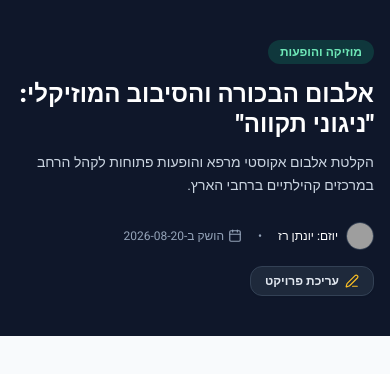
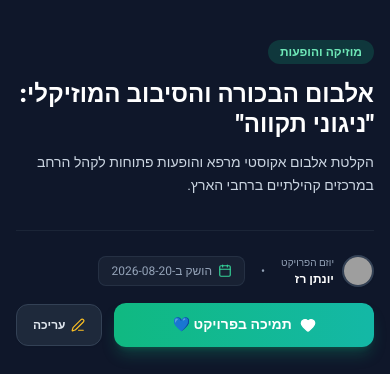
Before and after one commit to yacovdroridev/crowdfund-platform, a Flask app: page /project/music-for-healing in a window 390 px wide. Shown: the part 204-578 px from the top of the page. Run offline with Flask 3, Linux system fonts and the light colour scheme; data comes from the database, SQL or seed files in the repository; data that the repository does not hold is empty; some libraries are stand-ins or nearby versions; grey boxes are pictures that could not be loaded.

Commit message:
feat: add top hero support CTA button and mobile sticky support bar

```diff
--- a/templates/project.html
+++ b/templates/project.html
@@ -30,23 +30,34 @@
       {{ project.subtitle }}
     </p>
 
-    <div class="flex flex-wrap items-center justify-between gap-4 mt-6">
+    <div class="flex flex-wrap items-center justify-between gap-4 mt-8 pt-6 border-t border-slate-800/80">
       <div class="flex items-center gap-4 text-xs text-slate-400">
         <div class="flex items-center gap-2">
-          <img src="{{ project.creator_avatar }}" alt="{{ project.creator_name }}" class="w-7 h-7 rounded-full object-cover border border-slate-700">
-          <span class="text-white font-medium">יוזם: {{ project.creator_name }}</span>
+          <img src="{{ project.creator_avatar }}" alt="{{ project.creator_name }}" class="w-8 h-8 rounded-full object-cover border-2 border-slate-700 shadow-sm">
+          <div>
+            <div class="text-[10px] text-slate-400">יוזם הפרויקט</div>
+            <div class="text-white font-bold">{{ project.creator_name }}</div>
+          </div>
         </div>
         <span>•</span>
-        <div class="flex items-center gap-1">
-          <i data-lucide="calendar" class="w-3.5 h-3.5"></i>
+        <div class="flex items-center gap-1.5 bg-slate-800/60 px-3 py-1.5 rounded-lg border border-slate-700/50">
+          <i data-lucide="calendar" class="w-3.5 h-3.5 text-emerald-400"></i>
           <span>הושק ב-{{ project.created_at[:10] }}</span>
         </div>
       </div>
 
-      <a href="{{ url_for('edit_project', slug=project.slug) }}" class="inline-flex items-center gap-1.5 px-3.5 py-1.5 rounded-xl bg-slate-800 hover:bg-slate-700 text-slate-200 hover:text-white text-xs font-bold border border-slate-700 transition-colors shadow-sm">
-        <i data-lucide="edit-3" class="w-3.5 h-3.5 text-amber-400"></i>
-        <span>עריכת פרויקט</span>
-      </a>
+      <!-- Top Action CTAs -->
+      <div class="flex items-center gap-3 w-full sm:w-auto">
+        <button type="button" onclick="openPledgeModal(null, 50, 'תמיכה חופשית בפרויקט')" class="flex-1 sm:flex-none inline-flex items-center justify-center gap-2 px-6 py-3 rounded-xl bg-gradient-to-r from-emerald-500 to-teal-500 hover:from-emerald-400 hover:to-teal-400 text-white text-sm font-extrabold shadow-lg shadow-emerald-500/25 hover:shadow-emerald-500/40 hover:scale-[1.02] active:scale-95 transition-all">
+          <i data-lucide="heart" class="w-4 h-4 fill-white"></i>
+          <span>תמיכה בפרויקט 💙</span>
+        </button>
+
+        <a href="{{ url_for('edit_project', slug=project.slug) }}" class="inline-flex items-center gap-1.5 px-4 py-3 rounded-xl bg-slate-800 hover:bg-slate-700 text-slate-200 hover:text-white text-xs font-bold border border-slate-700 transition-colors shadow-sm">
+          <i data-lucide="edit-3" class="w-3.5 h-3.5 text-amber-400"></i>
+          <span>עריכה</span>
+        </a>
+      </div>
     </div>
 
   </div>
@@ -431,6 +442,18 @@
 
   </div>
 </div>
+
+<!-- Mobile Bottom Sticky Support Bar -->
+<div class="lg:hidden fixed bottom-0 left-0 right-0 z-40 bg-white/95 backdrop-blur-md border-t border-slate-200 p-3 px-4 shadow-2xl flex items-center justify-between gap-3">
+  <div>
+    <div class="text-sm font-black text-slate-900 font-mono">₪{{ "{:,.0f}".format(project.current_amount) }}</div>
+    <div class="text-[10px] text-emerald-600 font-bold font-mono">{{ project.percent }}% • {{ project.days_left }} ימים נותרו</div>
+  </div>
+  <button type="button" onclick="openPledgeModal(null, 50, 'תמיכה חופשית בפרויקט')" class="flex-1 max-w-[220px] py-3 rounded-xl bg-gradient-to-r from-emerald-600 to-teal-600 text-white font-extrabold text-xs flex items-center justify-center gap-1.5 shadow-lg shadow-emerald-500/25 active:scale-95 transition-transform">
+    <i data-lucide="heart" class="w-4 h-4 fill-white"></i>
+    <span>תמיכה בפרויקט 💙</span>
+  </button>
+</div>
 {% endblock %}
 
 {% block scripts %}
```
